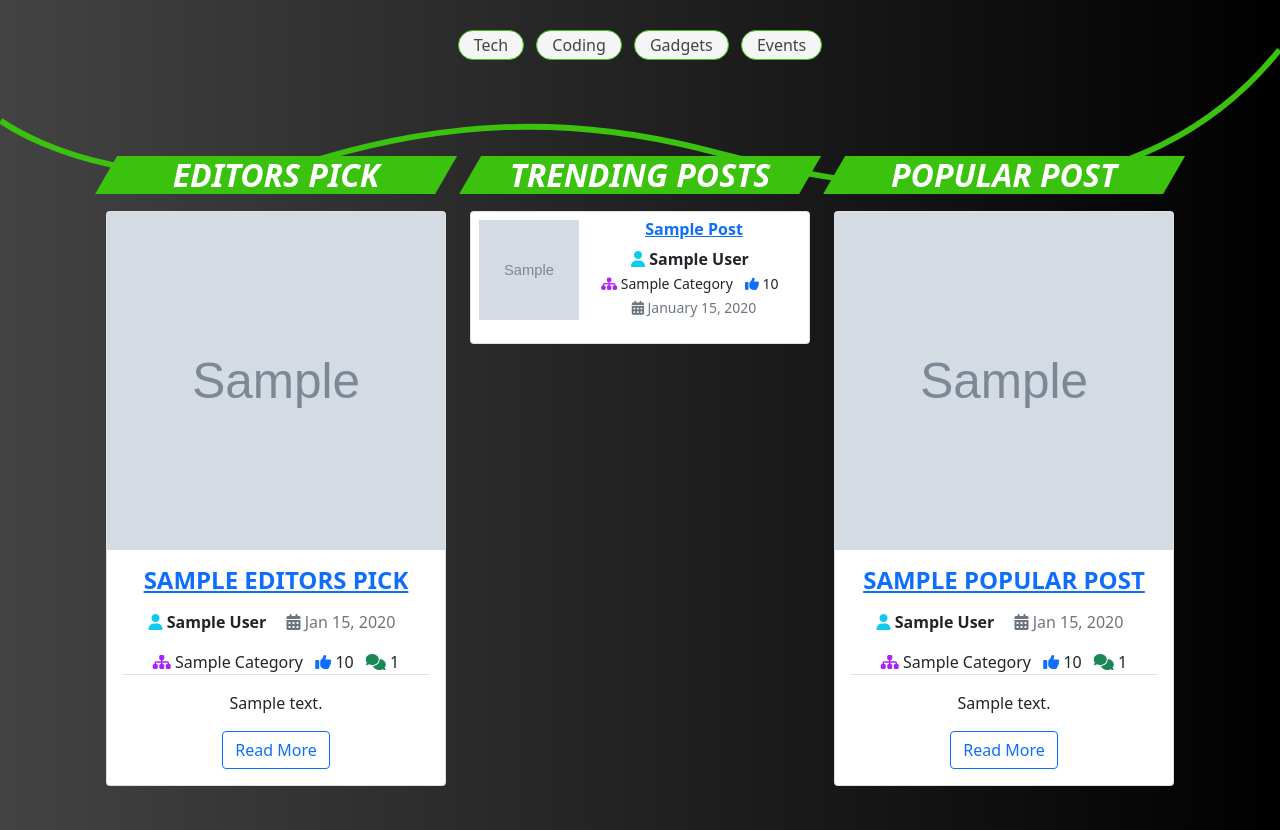
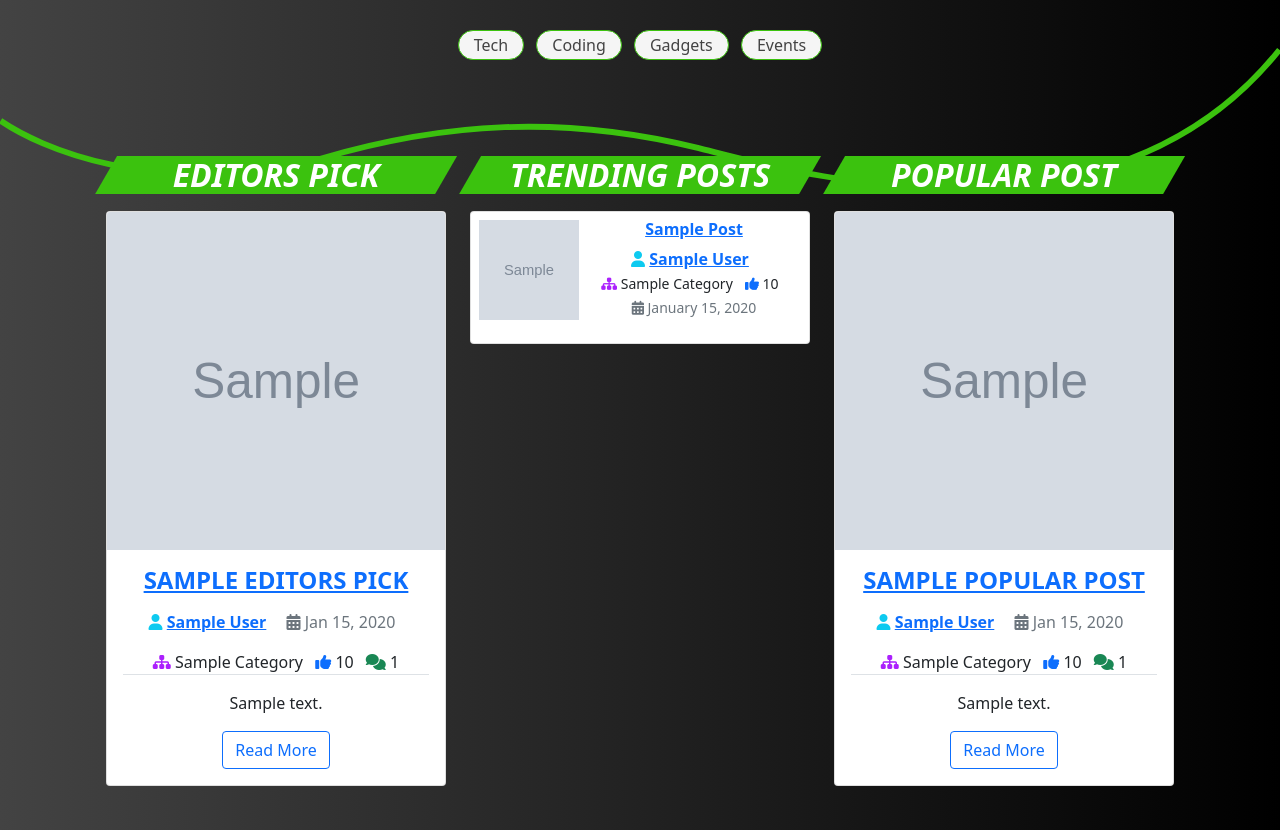
Before and after one commit to DarrachBarneveld/Project-4-CodeInstitute, a Django app: template templates/home.html in a window 1280 px wide. Shown: the part 269-1099 px from the top of the page. Run offline with Django 3.2, Linux system fonts and the light colour scheme; tables that the repository leaves empty hold one stand-in row (values such as "Sample post"); the template is opened without the code that fills it: values that come from a table or form of the project are taken from there, most other values are stand-ins (such as "Sample title", 1, 10 or a date in 2020); grey boxes marked "Sample" are stand-in pictures; some libraries are stand-ins or nearby versions.

Commit message:
Added links to authors on home page

```diff
--- a/blog/views.py
+++ b/blog/views.py
@@ -208,6 +208,8 @@ class UpdateProfileView(View):
     password_form_class = PasswordChangeForm
     bio_form_class = EditBioForm
 
+    # getform func
+
     def get_context_data(self, user_form=None, password_form=None, bio_form=None):
         user = self.request.user
         context = {
--- a/templates/home.html
+++ b/templates/home.html
@@ -47,7 +47,11 @@
             <ul class="list-inline">
               <li class="list-inline-item">
                 <i class="fa-solid fa-user text-info"></i>
-                <strong class="text-capitalize">{{editors_pick.author}}</strong>
+                <a href="{% url 'profile' slug=editors_pick.author.username %}">
+                  <strong class="text-capitalize">
+                    {{editors_pick.author}}</strong
+                  >
+                </a>
               </li>
               <li class="list-inline-item">
                 <time class="m-2 text-muted">
@@ -106,7 +110,9 @@
               <ul class="list-inline">
                 <li class="list-inline-item">
                   <i class="fa-solid fa-user text-info"></i>
-                  <strong class="text-capitalize">{{post.author}}</strong>
+                  <a href="{% url 'profile' slug=post.author.username %}">
+                    <strong class="text-capitalize"> {{post.author}}</strong>
+                  </a>
                 </li>
                 <li class="list-inline-item">
                   <small class="text-dark text-capitalize">
@@ -156,7 +162,7 @@
           <div class="card-body">
             <h3 class="h4 mb-3">
               <strong class="text-uppercase"
-                ><a href="{% url 'post_detail' slug=editors_pick.slug %}"
+                ><a href="{% url 'post_detail' slug=popular_post.slug %}"
                   >{{popular_post.title}}</a
                 ></strong
               >
@@ -164,7 +170,11 @@
             <ul class="list-inline">
               <li class="list-inline-item">
                 <i class="fa-solid fa-user text-info"></i>
-                <strong class="text-capitalize">{{popular_post.author}}</strong>
+                <a href="{% url 'profile' slug=popular_post.author.username %}">
+                  <strong class="text-capitalize">
+                    {{popular_post.author}}</strong
+                  >
+                </a>
               </li>
               <li class="list-inline-item">
                 <time class="m-2 text-muted">
```
